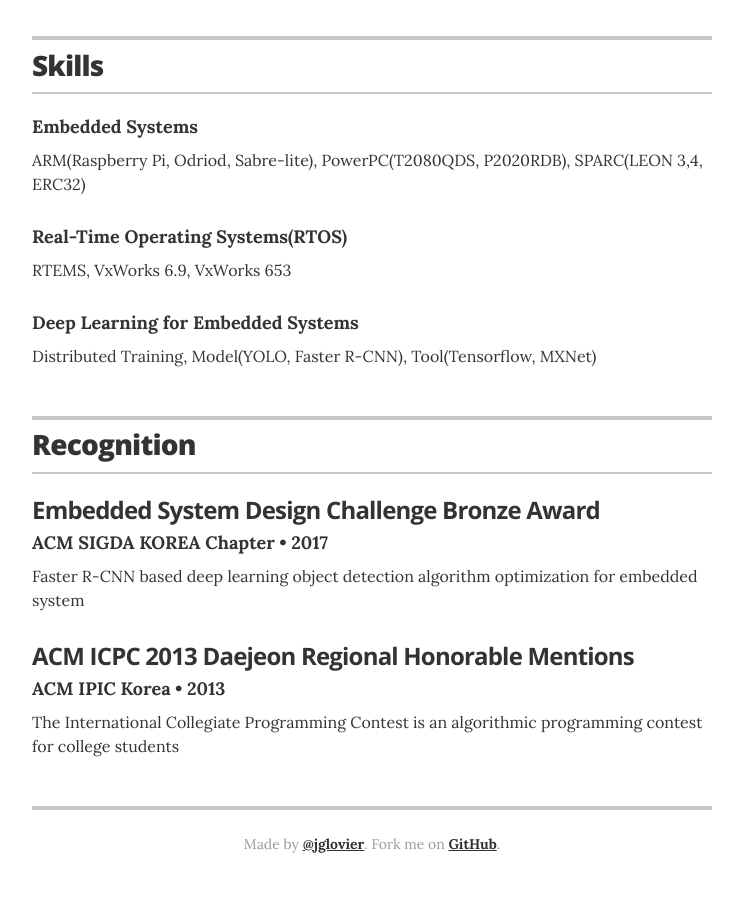
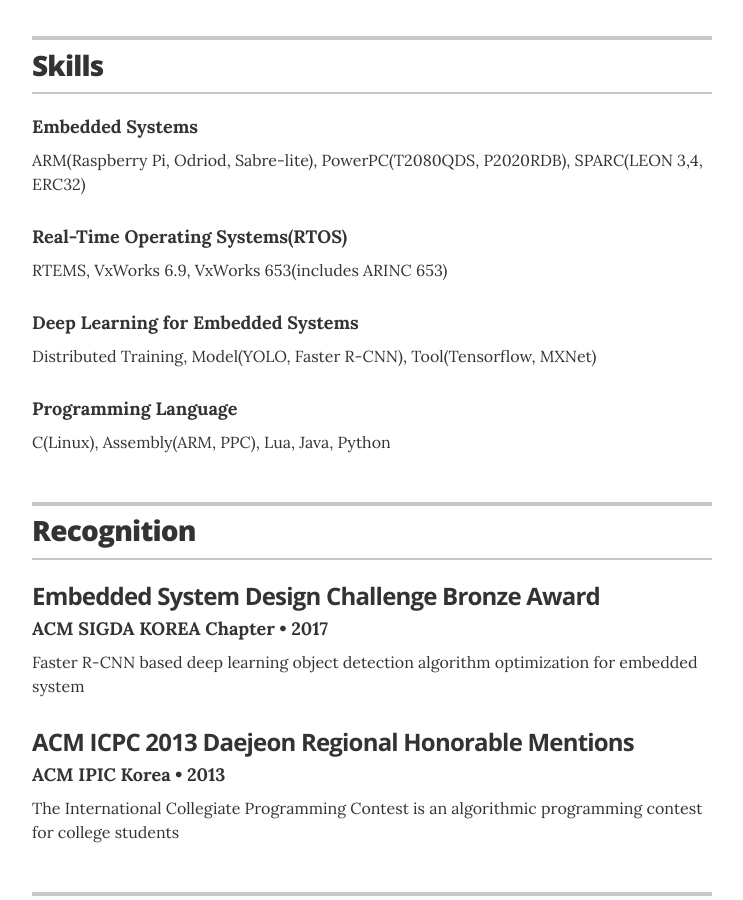
Before and after one commit to sihyeong/sihyeong.github.io, a Jekyll site: the page built from index.html, in a window 1280 px wide and 900 px high, scrolled down 2974 px. Shown: the whole window, without its empty margins (268-1011 px from the left). Built offline with Jekyll 4.4.1, drawn with Linux system fonts in a browser that asks for light colours.

Commit message:
Update skills.yml

```diff
--- a/_data/skills.yml
+++ b/_data/skills.yml
@@ -4,7 +4,10 @@
   description: ARM(Raspberry Pi, Odriod, Sabre-lite), PowerPC(T2080QDS, P2020RDB), SPARC(LEON 3,4, ERC32)
 
 - skill: Real-Time Operating Systems(RTOS)
-  description: RTEMS, VxWorks 6.9, VxWorks 653
+  description: RTEMS, VxWorks 6.9, VxWorks 653(includes ARINC 653)
 
 - skill: Deep Learning for Embedded Systems
   description: Distributed Training, Model(YOLO, Faster R-CNN), Tool(Tensorflow, MXNet)
+
+- skill: Programming Language
+  description: C(Linux), Assembly(ARM, PPC), Lua, Java, Python
```
